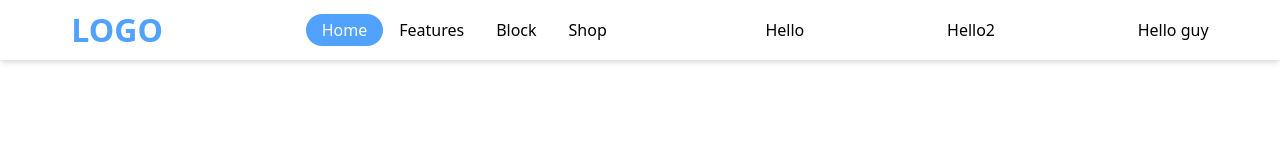
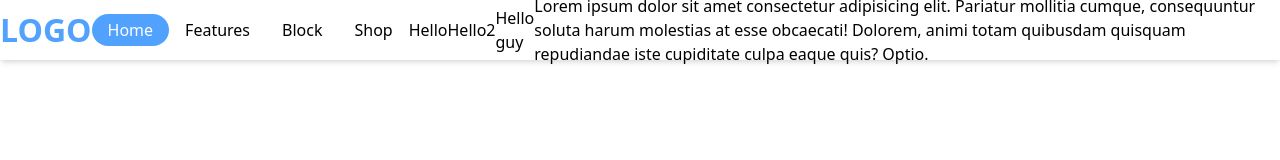
Before and after one commit to Voxodinson/web_learning, a website: page index.html in a window 1280 px wide. Drawn offline with Linux system fonts and the light colour scheme.

Commit message:
update index

```diff
--- a/index.html
+++ b/index.html
@@ -1,10 +1,12 @@
 <!doctype html>
 <html>
+
 <head>
   <meta charset="UTF-8">
   <meta name="viewport" content="width=device-width, initial-scale=1.0">
   <link href="src/output.css" rel="stylesheet">
 </head>
+
 <body>
   <div class="w-full h-[60px] shadow-md flex justify-around items-center">
     <div class="">
@@ -30,6 +32,10 @@
     <h1>Hello</h1>
     <h1>Hello2</h1>
     <h1>Hello guy</h1>
+    <p>Lorem ipsum dolor sit amet consectetur adipisicing elit. Pariatur mollitia cumque, consequuntur soluta harum
+      molestias at esse obcaecati! Dolorem, animi totam quibusdam quisquam repudiandae iste cupiditate culpa eaque quis?
+      Optio.</p>
   </div>
 </body>
+
 </html>
```
Lines whose indentation alone changed are shown as unchanged.
